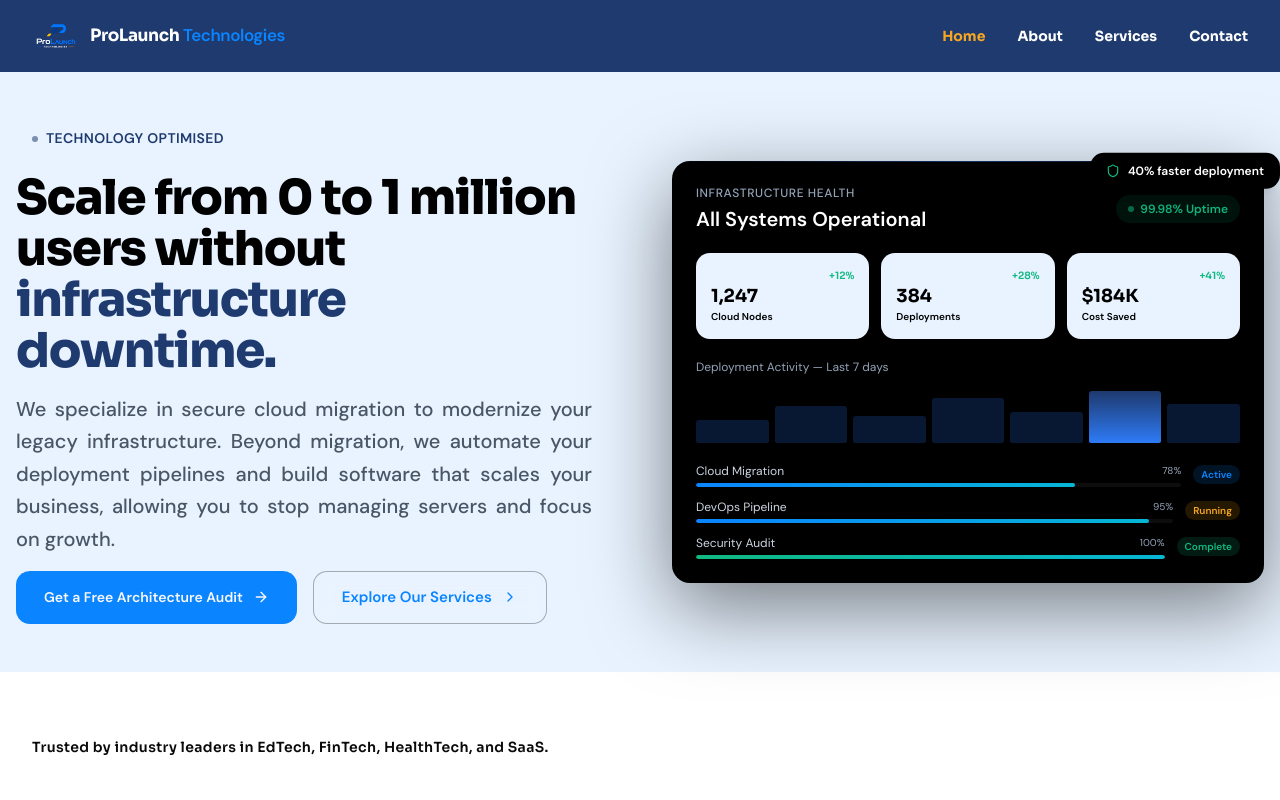
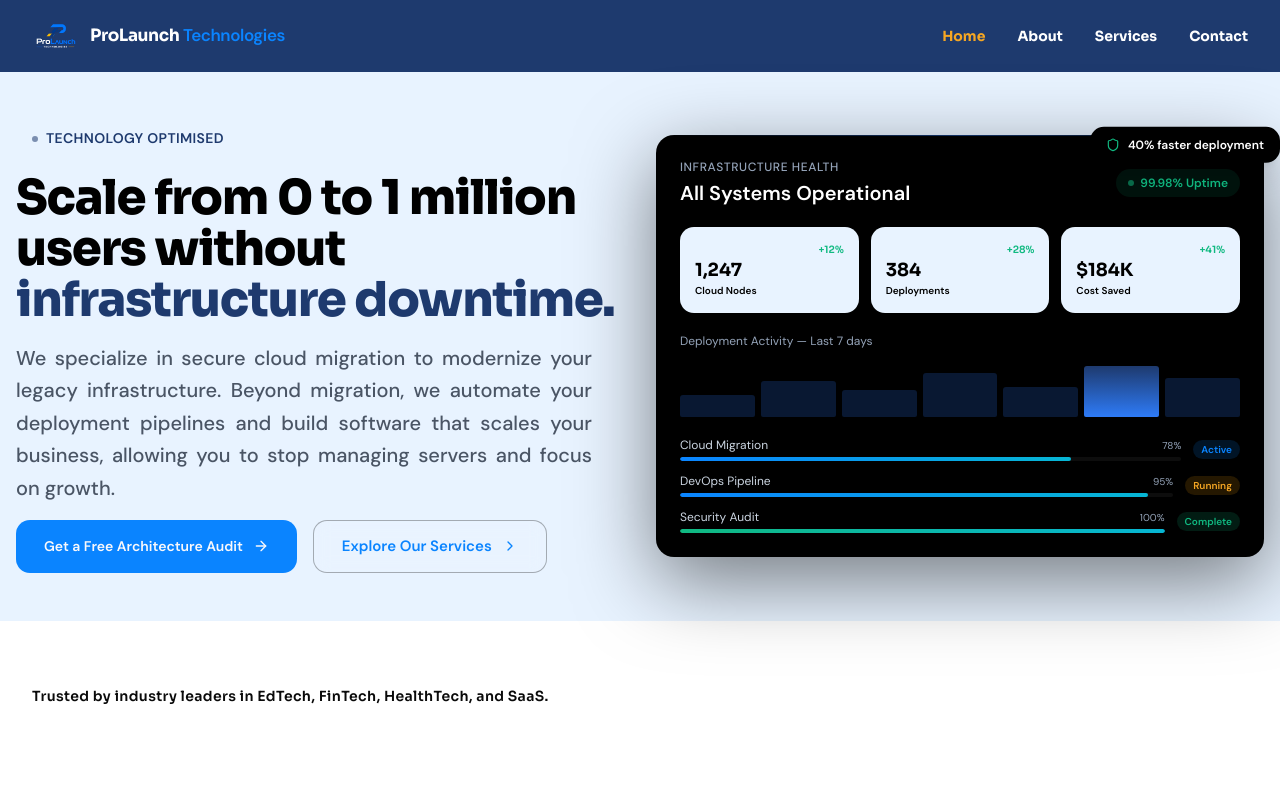
Before and after one commit to ProLaunch-Group/ptech-web, a Next.js app: page / in a window 1280 px wide. Shown: the top 800 px of the page. Built offline with nearby package versions, Linux system fonts and the light colour scheme.

Commit message:
fix: resolve layout spacing issues

```diff
--- a/src/components/module/about/AboutUsHero.tsx
+++ b/src/components/module/about/AboutUsHero.tsx
@@ -14,7 +14,7 @@ export default function AboutUsHero() {
         <header className="mx-auto max-w-7xl px-6 lg:pt-2 font-sora ">
           <motion.p
             variants={slideFromRight}
-            className="inline-block px-4 mb-4 text-sm font-extrabold tracking-wider text-amberGold uppercase bg- rounded-full font-sans"
+            className="inline-block px-4 mb-4 text-sm font-extrabold tracking-wider text-amberGold rounded-full font-sans"
           >
             About Us
           </motion.p>
--- a/src/components/module/home/Hero.tsx
+++ b/src/components/module/home/Hero.tsx
@@ -17,7 +17,7 @@ export default function Hero() {
         aria-labelledby="hero-heading"
         className="w-full py-10 md:py-12 bg-[#e8f3ff]"
       >
-        <div className="max-w-7xl w-full mx-auto px-6 lg:px-4 grid grid-cols-1 lg:grid-cols-2 gap-16 items-center">
+        <div className="max-w-7xl w-full mx-auto px-6 md:px-4 lg:px-4 grid grid-cols-1 lg:grid-cols-2 gap-16 lg:gap-8  items-center">
           {/* Left Side: Editorial Content */}
           <header className="flex flex-col items-start">
             <motion.span
@@ -31,7 +31,7 @@ export default function Hero() {
             <motion.h1
               id="hero-heading"
               variants={slideFromLeft}
-              className="font-extrabold font-sora text-[36px] lg:text-[48px] leading-[1.06] tracking-tight text-black mb-4"
+              className="font-extrabold font-sora text-3xl  sm:text-[36px] lg:text-[48px] leading-[1.06] tracking-tight text-black mb-4"
             >
               Scale from 0 to 1 million users without{' '}
               <span className="text-deepNavy">infrastructure downtime.</span>
```
